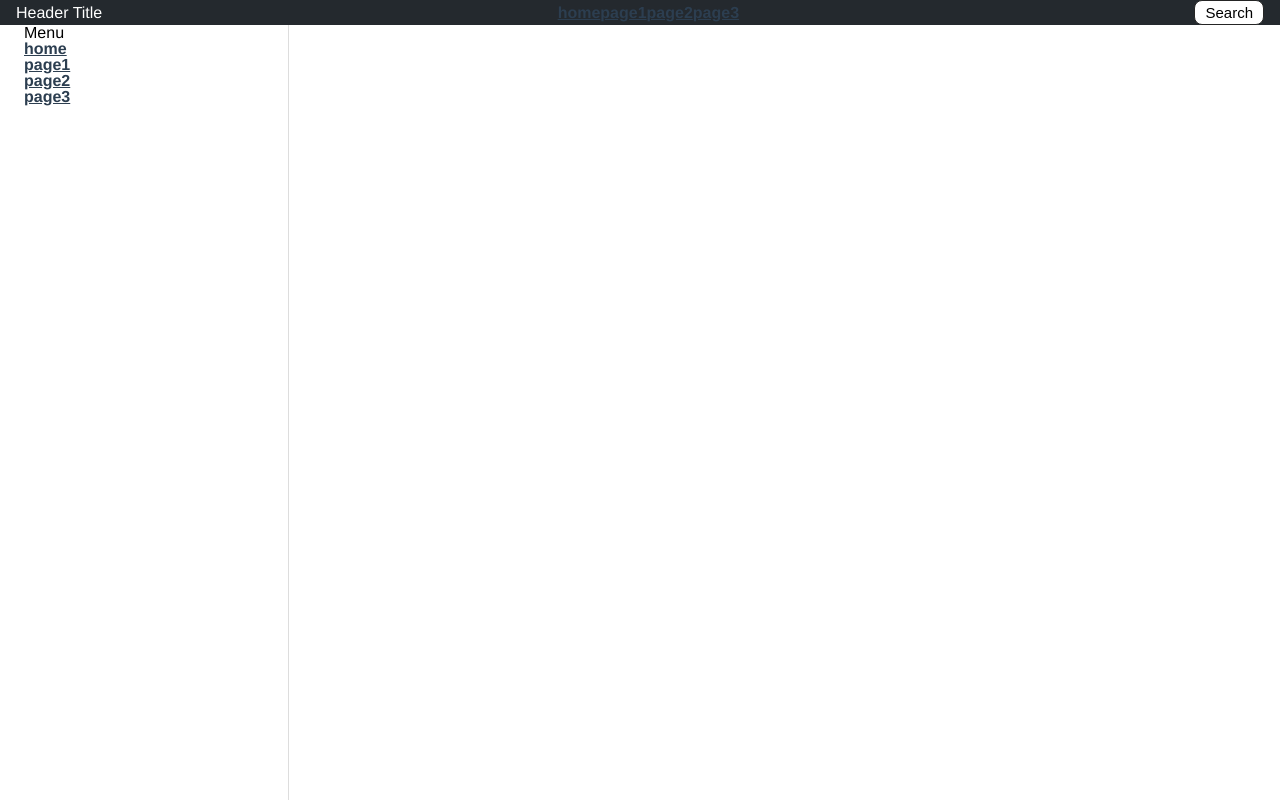
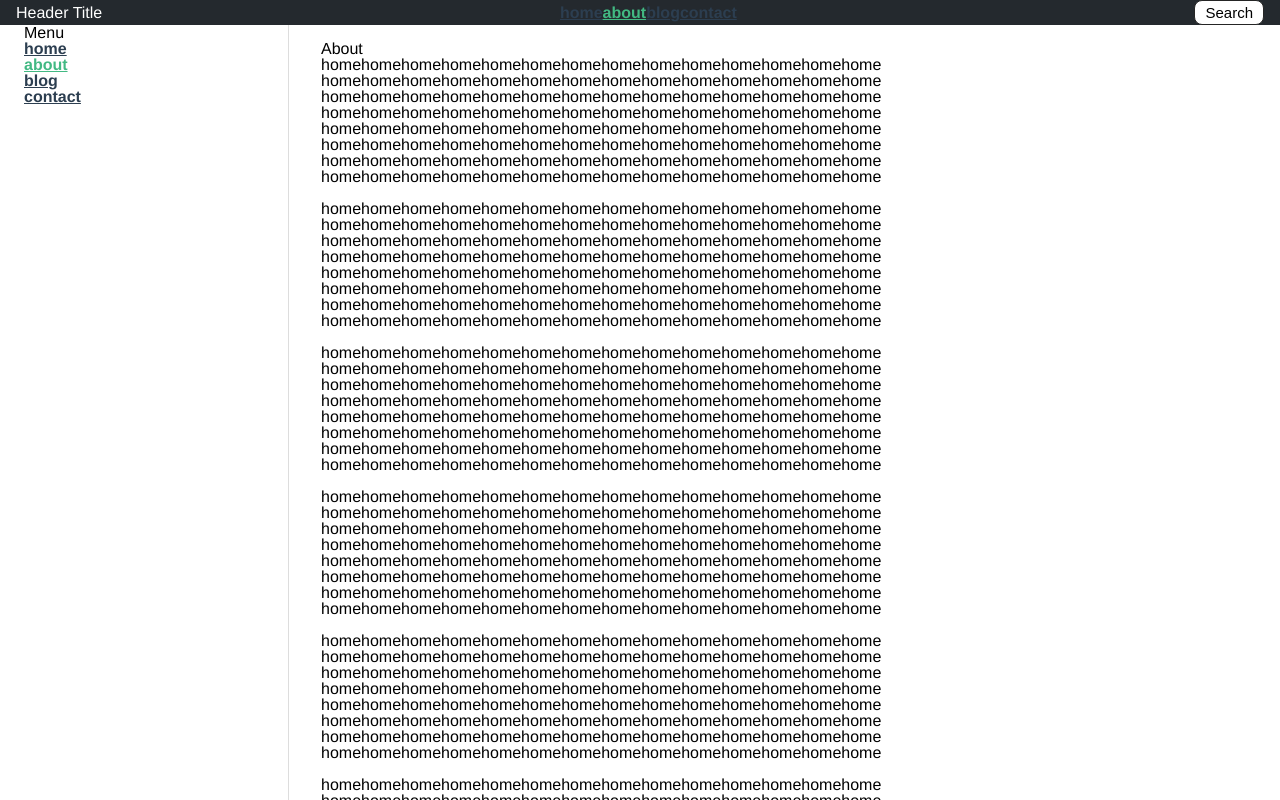
Before and after one commit to torchiba/vue-cli3-project, a Vue app: page /about in a window 1280 px wide. Shown: the top 800 px of the page. Built offline with nearby package versions, Linux system fonts and the light colour scheme.

Commit message:
ディレクトリ変更

```diff
--- a/src/App.vue
+++ b/src/App.vue
@@ -24,7 +24,6 @@ export default {
 <style lang="scss">
 :root {
   --font-size: 16px;
-
 }
 
 @mixin breakword($wordBreak: break-all, $overflowWrap: break-word, $overflowX: inherit) {
--- a/src/components/HelloWorld.vue
+++ /dev/null
@@ -1,58 +0,0 @@
-<template>
-  <div class="hello">
-    <h1>{{ msg }}</h1>
-    <p>
-      For a guide and recipes on how to configure / customize this project,<br>
-      check out the
-      <a href="https://cli.vuejs.org" target="_blank" rel="noopener">vue-cli documentation</a>.
-    </p>
-    <h3>Installed CLI Plugins</h3>
-    <ul>
-      <li><a href="https://github.com/vuejs/vue-cli/tree/dev/packages/%40vue/cli-plugin-babel" target="_blank" rel="noopener">babel</a></li>
-      <li><a href="https://github.com/vuejs/vue-cli/tree/dev/packages/%40vue/cli-plugin-eslint" target="_blank" rel="noopener">eslint</a></li>
-    </ul>
-    <h3>Essential Links</h3>
-    <ul>
-      <li><a href="https://vuejs.org" target="_blank" rel="noopener">Core Docs</a></li>
-      <li><a href="https://forum.vuejs.org" target="_blank" rel="noopener">Forum</a></li>
-      <li><a href="https://chat.vuejs.org" target="_blank" rel="noopener">Community Chat</a></li>
-      <li><a href="https://twitter.com/vuejs" target="_blank" rel="noopener">Twitter</a></li>
-      <li><a href="https://news.vuejs.org" target="_blank" rel="noopener">News</a></li>
-    </ul>
-    <h3>Ecosystem</h3>
-    <ul>
-      <li><a href="https://router.vuejs.org" target="_blank" rel="noopener">vue-router</a></li>
-      <li><a href="https://vuex.vuejs.org" target="_blank" rel="noopener">vuex</a></li>
-      <li><a href="https://github.com/vuejs/vue-devtools#vue-devtools" target="_blank" rel="noopener">vue-devtools</a></li>
-      <li><a href="https://vue-loader.vuejs.org" target="_blank" rel="noopener">vue-loader</a></li>
-      <li><a href="https://github.com/vuejs/awesome-vue" target="_blank" rel="noopener">awesome-vue</a></li>
-    </ul>
-  </div>
-</template>
-
-<script>
-export default {
-  name: 'HelloWorld',
-  props: {
-    msg: String
-  }
-}
-</script>
-
-<!-- Add "scoped" attribute to limit CSS to this component only -->
-<style lang="scss" scoped>
-h3 {
-  margin: 40px 0 0;
-}
-ul {
-  list-style-type: none;
-  padding: 0;
-}
-li {
-  display: inline-block;
-  margin: 0 10px;
-}
-a {
-  color: #42b983;
-}
-</style>
--- a/src/components/Organisms/MyHeader.vue
+++ b/src/components/Organisms/MyHeader.vue
@@ -25,9 +25,9 @@ export default {
     return {
       linkList: {
         home: '/',
-        page1: 'page1',
-        page2: 'page2',
-        page3: 'page3'
+        about: 'about',
+        blog: 'blog',
+        contact: 'contact'
       }
     };
   },
--- a/src/components/Organisms/SideNav.vue
+++ b/src/components/Organisms/SideNav.vue
@@ -17,7 +17,7 @@ export default {
   },
   data() {
     return {
-      linkList: { home: "/", page1: "page1", page2: "page2", page3: "page3" }
+      linkList: { home: "/", about: "about", blog: "blog", contact: "contact" }
     };
   }
 };
--- a/src/components/Pages/Page1.vue
+++ b/src/components/Pages/About.vue
@@ -1,6 +1,6 @@
 <template>
-  <div class="page1">
-    <my-title>Page1</my-title>
+  <div class="about">
+    <my-title>About</my-title>
     <paragraph>
       homehomehomehomehomehomehomehomehomehomehomehomehomehome
       homehomehomehomehomehomehomehomehomehomehomehomehomehome
@@ -89,7 +89,7 @@ import MyTitle from "@/components/Atoms/MyTitle";
 import Paragraph from "@/components/Atoms/Paragraph";
 
 export default {
-  name: "page1",
+  name: "about",
   components: {
     MyTitle,
     Paragraph
@@ -98,7 +98,7 @@ export default {
 </script>
 
 <style lang="scss" scoped>
-.page1 {
+.about {
   padding: 1rem 2rem;
 }
 </style>
--- a/src/components/Pages/Page2.vue
+++ b/src/components/Pages/Blog.vue
@@ -1,6 +1,6 @@
 <template>
-  <div class="page2">
-    <my-title>Page2</my-title>
+  <div class="blog">
+    <my-title>Blog</my-title>
     <paragraph>
       homehomehomehomehomehomehomehomehomehomehomehomehomehome
       homehomehomehomehomehomehomehomehomehomehomehomehomehome
@@ -19,7 +19,7 @@ import MyTitle from "@/components/Atoms/MyTitle";
 import Paragraph from "@/components/Atoms/Paragraph";
 
 export default {
-  name: "page2",
+  name: "blog",
   components: {
     MyTitle,
     Paragraph
@@ -28,7 +28,7 @@ export default {
 </script>
 
 <style lang="scss" scoped>
-.page2 {
+.blog {
   padding: 1rem 2rem;
 }
 </style>
--- a/src/components/Pages/Page3.vue
+++ b/src/components/Pages/Contact.vue
@@ -1,6 +1,6 @@
 <template>
-  <div class="page3">
-    <my-title>Page3</my-title>
+  <div class="contact">
+    <my-title>Contact</my-title>
     <paragraph>
       homehomehomehomehomehomehomehomehomehomehomehomehomehome
       homehomehomehomehomehomehomehomehomehomehomehomehomehome
@@ -19,7 +19,7 @@ import MyTitle from "@/components/Atoms/MyTitle";
 import Paragraph from "@/components/Atoms/Paragraph";
 
 export default {
-  name: "page3",
+  name: "contact",
   components: {
     MyTitle,
     Paragraph
@@ -28,7 +28,7 @@ export default {
 </script>
 
 <style lang="scss" scoped>
-.page3 {
+.contact {
   padding: 1rem 2rem;
 }
 </style>
--- a/src/router.js
+++ b/src/router.js
@@ -14,19 +14,19 @@ export default new Router({
       component: Home
     },
     {
-      path: "/page1",
-      name: "page1",
-      component: () => import("./components/Pages/Page1.vue")
+      path: "/about",
+      name: "about",
+      component: () => import("./components/Pages/About.vue")
     },
     {
-      path: "/page2",
-      name: "page2",
-      component: () => import("./components/Pages/Page2.vue")
+      path: "/blog",
+      name: "blog",
+      component: () => import("./components/Pages/Blog.vue")
     },
     {
-      path: "/page3",
-      name: "page3",
-      component: () => import("./components/Pages/Page3.vue")
+      path: "/contact",
+      name: "contact",
+      component: () => import("./components/Pages/Contact.vue")
     }
   ]
 });
```
